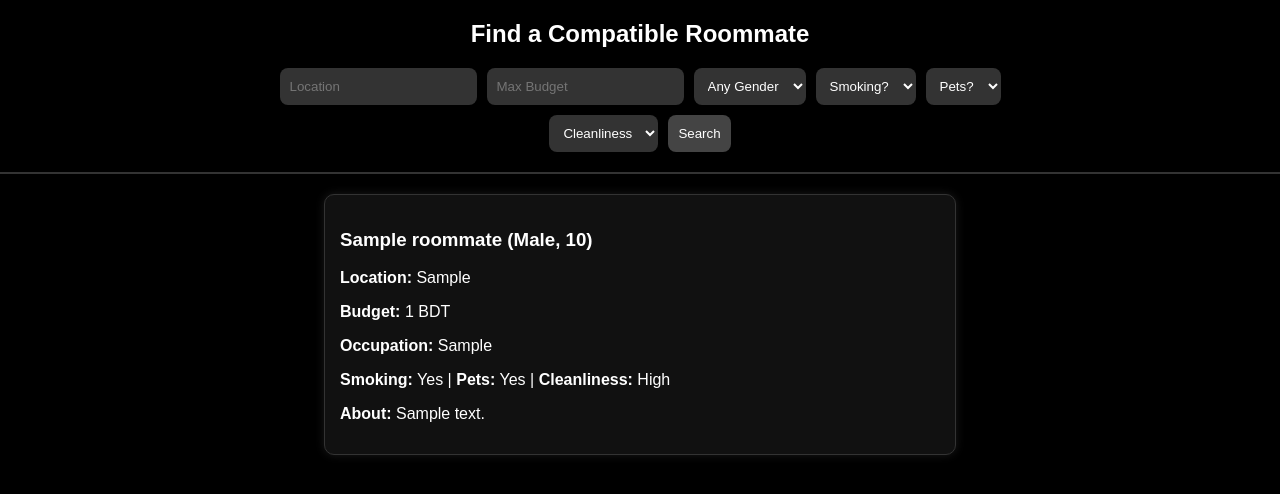
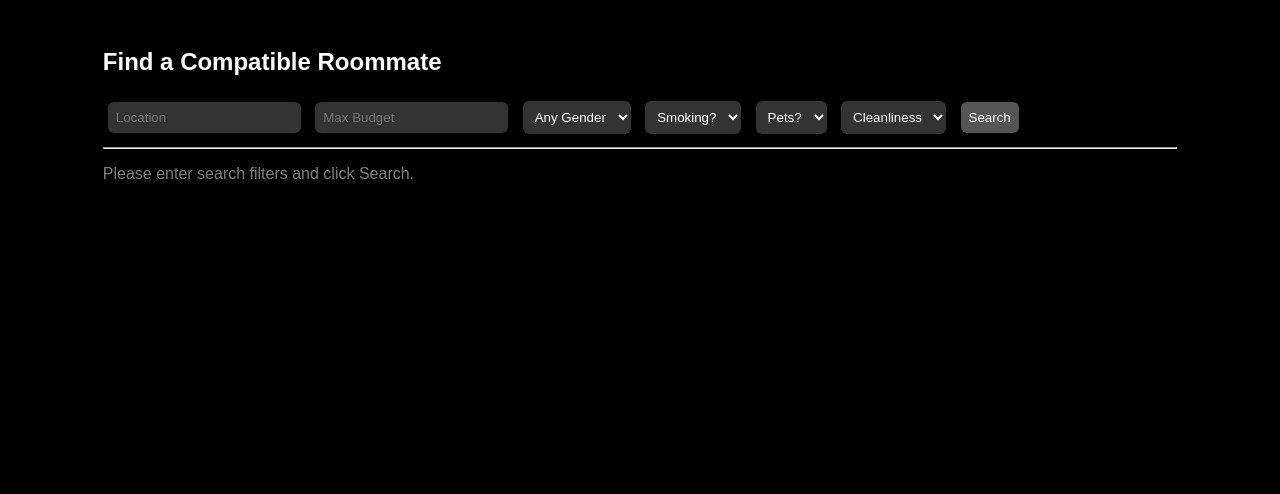
Before and after one commit to AfreenNazmin/Efficient-House-Renting-Property-management-System, a PHP site: page /project/php/roommate_search.php in a window 1280 px wide. Shown: the top 494 px of the page. Run offline with PHP 8.4, Linux system fonts and the light colour scheme; tables that the repository leaves empty hold one stand-in row (values such as "Sample post").

Commit message:
roommate search by antara, & pending request, move in date

```diff
--- a/css/properties.css
+++ b/css/properties.css
@@ -32,6 +32,7 @@ body {
 
 /* Header */
 .properties-header {
+  background-image: url('../images/contact-bg.jpg');
   text-align: center;
   background: #2b2b2b;
   padding: 80px 20px;
--- a/php/roommate_search.php
+++ b/php/roommate_search.php
@@ -2,8 +2,20 @@
 include('config.php');
 
 
+$result = null;
+$searchClicked = false;
+
+
+if (isset($_GET['search']) && (
+    !empty($_GET['location']) ||
+    !empty($_GET['budget']) ||
+    !empty($_GET['gender']) ||
+    !empty($_GET['smoking']) ||
+    !empty($_GET['pets']) ||
+    !empty($_GET['cleanliness'])
+)) {
+    $searchClicked = true;
     $query = "SELECT * FROM roommates WHERE 1=1";
-
 
     if (!empty($_GET['location'])) {
         $location = $_GET['location'];
@@ -35,80 +47,28 @@ if (!empty($_GET['cleanliness'])) {
         $query .= " AND cleanliness = '$cleanliness'";
     }
 
-
     $result = mysqli_query($conn, $query);
+}
 ?>
 
 <!DOCTYPE html>
 <html>
 <head>
-  <title>Find a Roommate</title>
+  <title>Find a Compatible Roommate</title>
   <style>
-
-    body {
-        background-color: #000000;
-        color: #ffffff;
-        font-family: Arial, sans-serif;
-        margin: 0;
-        padding: 0;
+    body { font-family: Arial; background: #000; color: #fff; }
+    .container { width: 85%; margin: auto; padding: 20px; }
+    .roommate-card {
+        background: #1e1e1e;
+        padding: 15px;
+        margin-bottom: 15px;
+        border-radius: 8px;
+        box-shadow: 0 2px 5px rgba(255,255,255,0.2);
     }
-
-    h2 {
-        text-align: center;
-        color: #ffffff;
-        margin-top: 20px;
-    }
-
-    form {
-        display: flex;
-        justify-content: center;
-        flex-wrap: wrap;
-        gap: 10px;
-        margin: 20px auto;
-        max-width: 800px;
-    }
-
-    input, select, button {
-        padding: 10px;
-        border-radius: 8px;
-        border: none;
-        outline: none;
-    }
-
-    input, select {
-        background-color: #333333;
-        color: white;
-    }
-
-    button {
-        background-color: #444444;
-        color: white;
-        cursor: pointer;
-    }
-
-    button:hover {
-        background-color: #666666;
-    }
-
-    .roommate-card {
-        background-color: #111111;
-        border: 1px solid #333333;
-        border-radius: 10px;
-        padding: 15px;
-        margin: 10px auto;
-        max-width: 600px;
-        box-shadow: 0px 0px 10px rgba(255,255,255,0.1);
-    }
-
-    .roommate-card h3 {
-        color: #ffffff;
-    }
-
-    hr  {
-        border: 0.5px solid #333;
-        margin: 20px 0;
-    }
-
+    input, select, button { padding: 8px; margin: 5px; border-radius: 6px; border: none; }
+    input, select { background: #333; color: white; }
+    button { background: #555; color: white; cursor: pointer; }
+    button:hover { background: #777; }
   </style>
 </head>
 <body>
@@ -140,13 +100,15 @@ $result = mysqli_query($conn, $query);
         <option>Medium</option>
         <option>Low</option>
       </select>
-      <button type="submit">Search</button>
+      <button type="submit" name="search">Search</button>
     </form>
 
     <hr>
 
     <?php
-    if (mysqli_num_rows($result) > 0) {
+
+    if ($searchClicked) {
+        if ($result && mysqli_num_rows($result) > 0) {
             while ($row = mysqli_fetch_assoc($result)) {
                 echo "<div class='roommate-card'>
                         <h3>{$row['name']} ({$row['gender']}, {$row['age']})</h3>
@@ -160,6 +122,9 @@ $result = mysqli_query($conn, $query);
         } else {
             echo "<p>No matching roommates found. Try adjusting filters!</p>";
         }
+    } else {
+        echo "<p style='color:gray;'>Please enter search filters and click Search.</p>";
+    }
     ?>
   </div>
 </body>
```
Also changed, not shown: php/manage_requests.php (added, +28 -0 lines), php/property_details.php (+69 -6 lines), php/submit_rental.php (+57 -28 lines), php/update_request.php (added, +7 -0 lines), 3 other files. Lines whose indentation alone changed are shown as unchanged.
